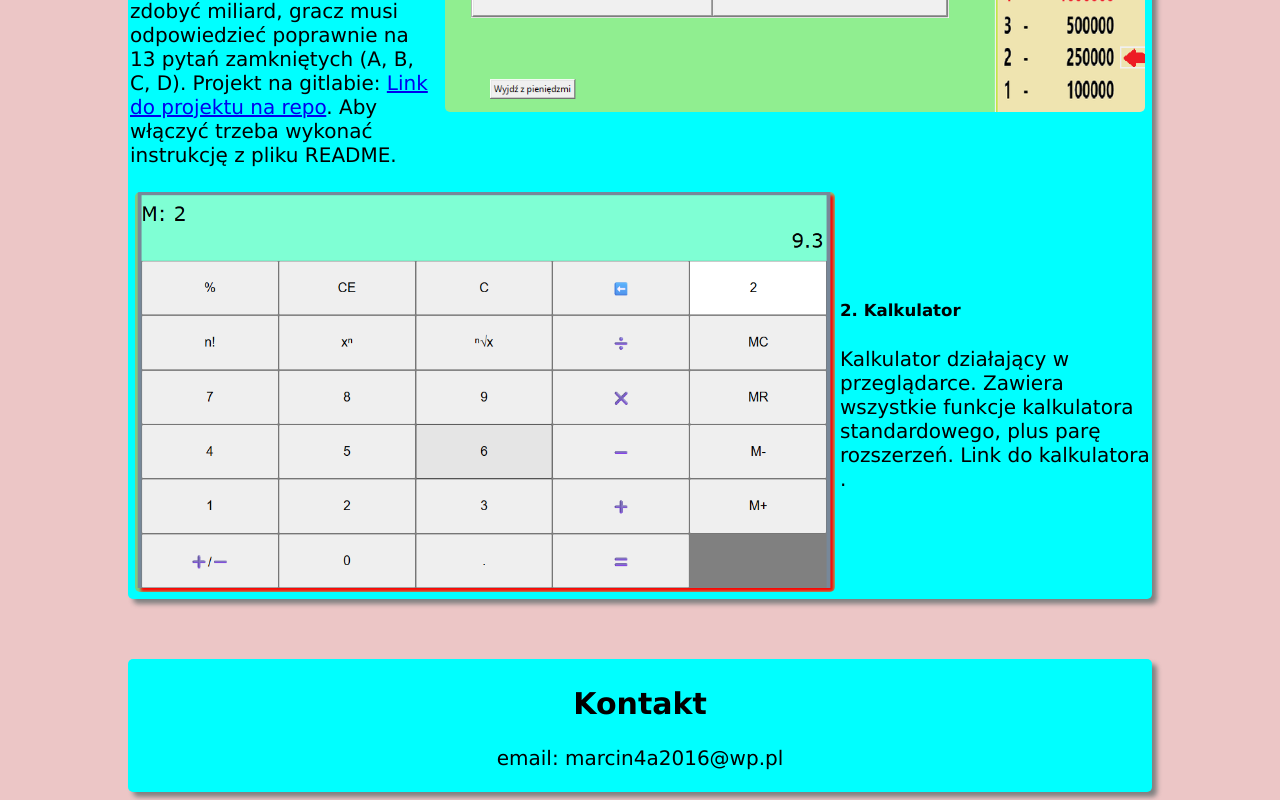
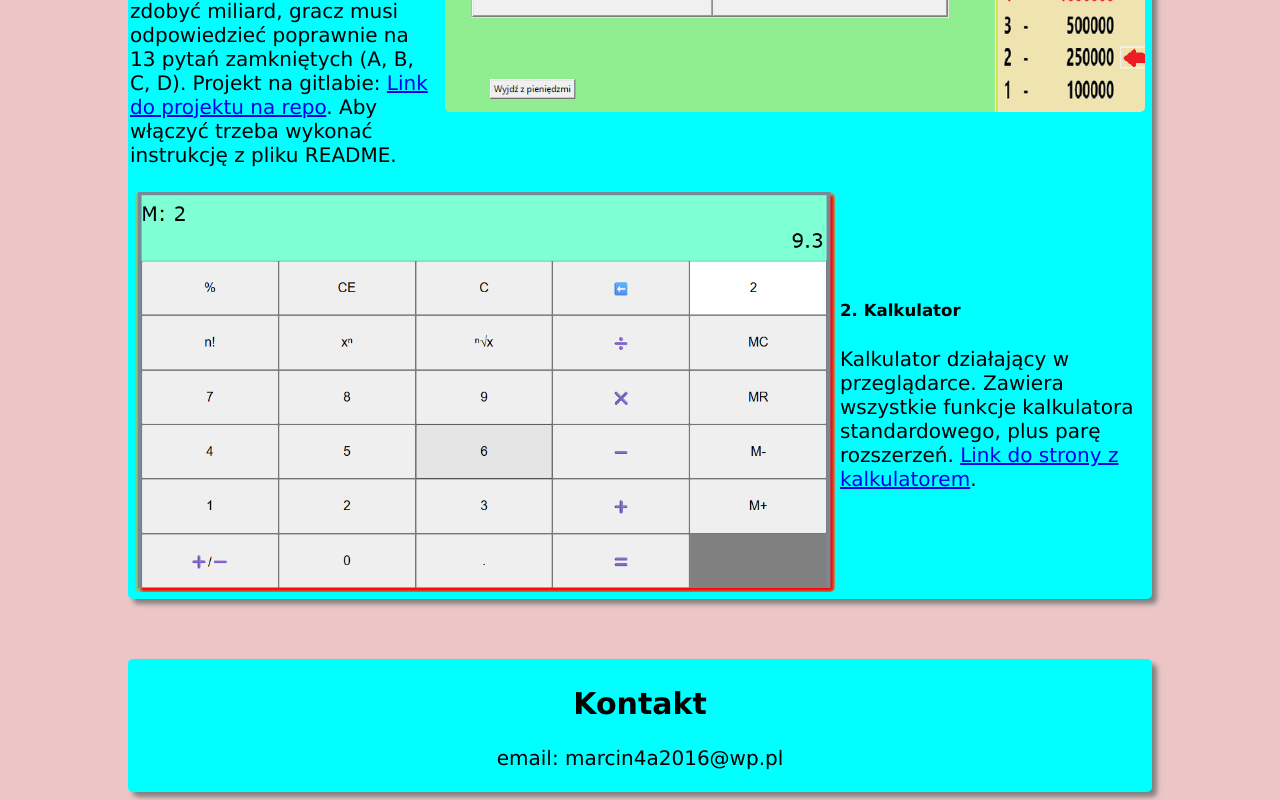
Before and after one commit to DEF2137/My-page, a plain HTML site: page index.html in a window 1280 px wide. Shown: the part 735-1535 px from the top of the page. Drawn offline with Linux system fonts and the light colour scheme.

Commit message:
modyfikacja

```diff
--- a/index.html
+++ b/index.html
@@ -41,7 +41,7 @@
                 <div id="projekt_1">
                     <h5>2. Kalkulator</h5>
                     <p>
-                        Kalkulator działający w przeglądarce. Zawiera wszystkie funkcje kalkulatora standardowego, plus parę rozszerzeń. Link do kalkulatora <a href="https://def2137.github.io/Kalkulator/"></a>.
+                        Kalkulator działający w przeglądarce. Zawiera wszystkie funkcje kalkulatora standardowego, plus parę rozszerzeń. <a href="https://def2137.github.io/Kalkulator/">Link do strony z kalkulatorem</a>.
                     </p>
                 </div>
             </div>
```
